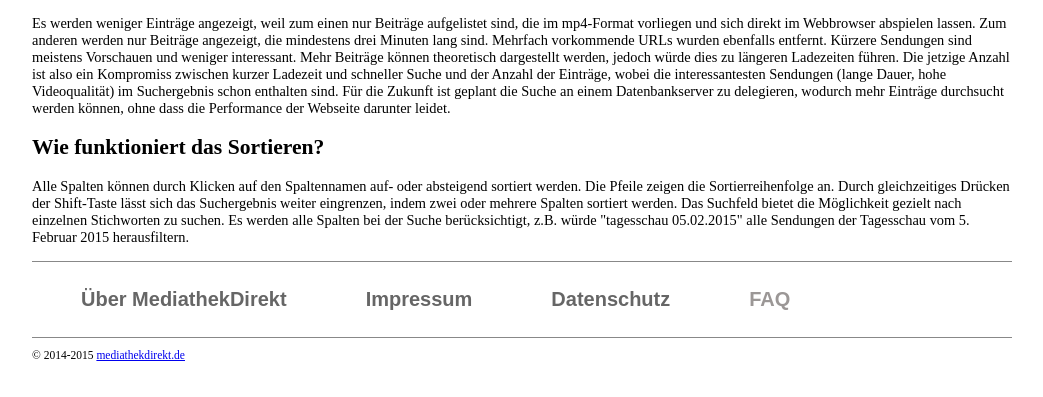
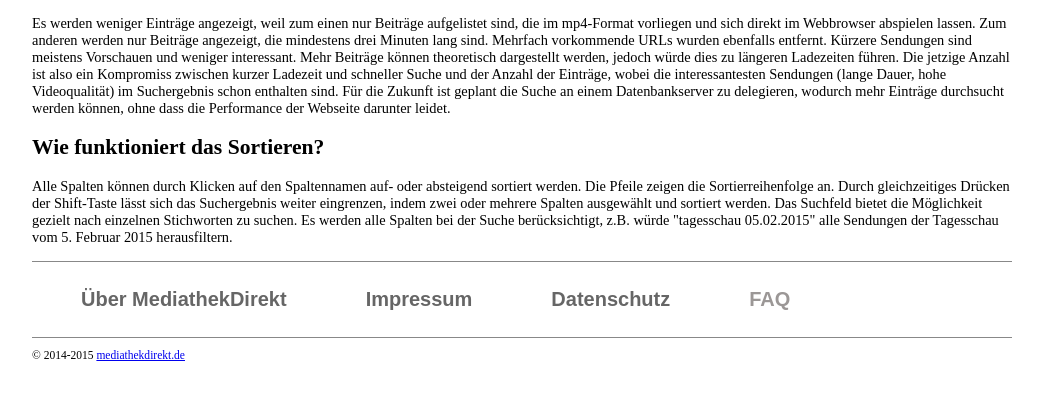
Before and after one commit to UdoKifferbrehl/MediathekDirekt, a plain HTML site: page faq.html in a window 1280 px wide. Shown: the part 177-574 px from the top of the page, without its empty margins (118-1161 px from the left). Drawn offline with Linux system fonts and the light colour scheme.

Commit message:
Update faq.html.

```diff
--- a/faq.html
+++ b/faq.html
@@ -35,7 +35,7 @@ ohne dass die Performance der Webseite darunter leidet.</p>
 <p>Alle Spalten k&ouml;nnen durch Klicken auf den Spaltennamen auf- oder absteigend
 sortiert werden. Die Pfeile zeigen die Sortierreihenfolge an. Durch gleichzeitiges Dr&uuml;cken
 der Shift-Taste l&auml;sst sich das Suchergebnis weiter eingrenzen, indem zwei oder
-mehrere Spalten sortiert werden. Das Suchfeld bietet die M&ouml;glichkeit gezielt
+mehrere Spalten ausgew&auml;hlt und sortiert werden. Das Suchfeld bietet die M&ouml;glichkeit gezielt
 nach einzelnen Stichworten zu suchen. Es werden alle Spalten bei der Suche
 ber&uuml;cksichtigt, z.B. w&uuml;rde "tagesschau 05.02.2015" alle Sendungen der
 Tagesschau vom 5. Februar 2015 herausfiltern.</p>
```
